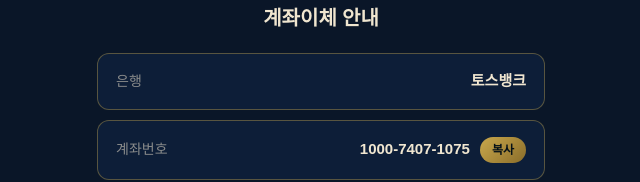
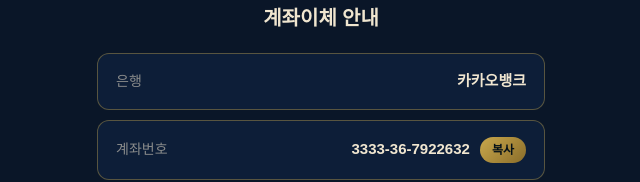
Before and after one commit to jacob9195/whitemoon-app, a Next.js app: page /confirm in a window 1280 px wide. Shown: the part 346-528 px from the top of the page, without its empty margins (319-959 px from the left). Built offline with nearby package versions, Linux system fonts and the light colour scheme.

Commit message:
Update page.tsx

```diff
--- a/app/confirm/page.tsx
+++ b/app/confirm/page.tsx
@@ -6,9 +6,9 @@
 import Link from 'next/link'
 
 const ACCOUNT = {
-  bank:   process.env.NEXT_PUBLIC_BANK_NAME    ?? '토스뱅크',
-  number: process.env.NEXT_PUBLIC_ACCOUNT_NUM  ?? '1000-7407-1075',
-  holder: process.env.NEXT_PUBLIC_ACCOUNT_NAME ?? '김*훈',
+  bank:   process.env.NEXT_PUBLIC_BANK_NAME    ?? '카카오뱅크',
+  number: process.env.NEXT_PUBLIC_ACCOUNT_NUM  ?? '3333-36-7922632',
+  holder: process.env.NEXT_PUBLIC_ACCOUNT_NAME ?? '허*준',
 }
 
 const PRICES: Record<string, number> = {
```
